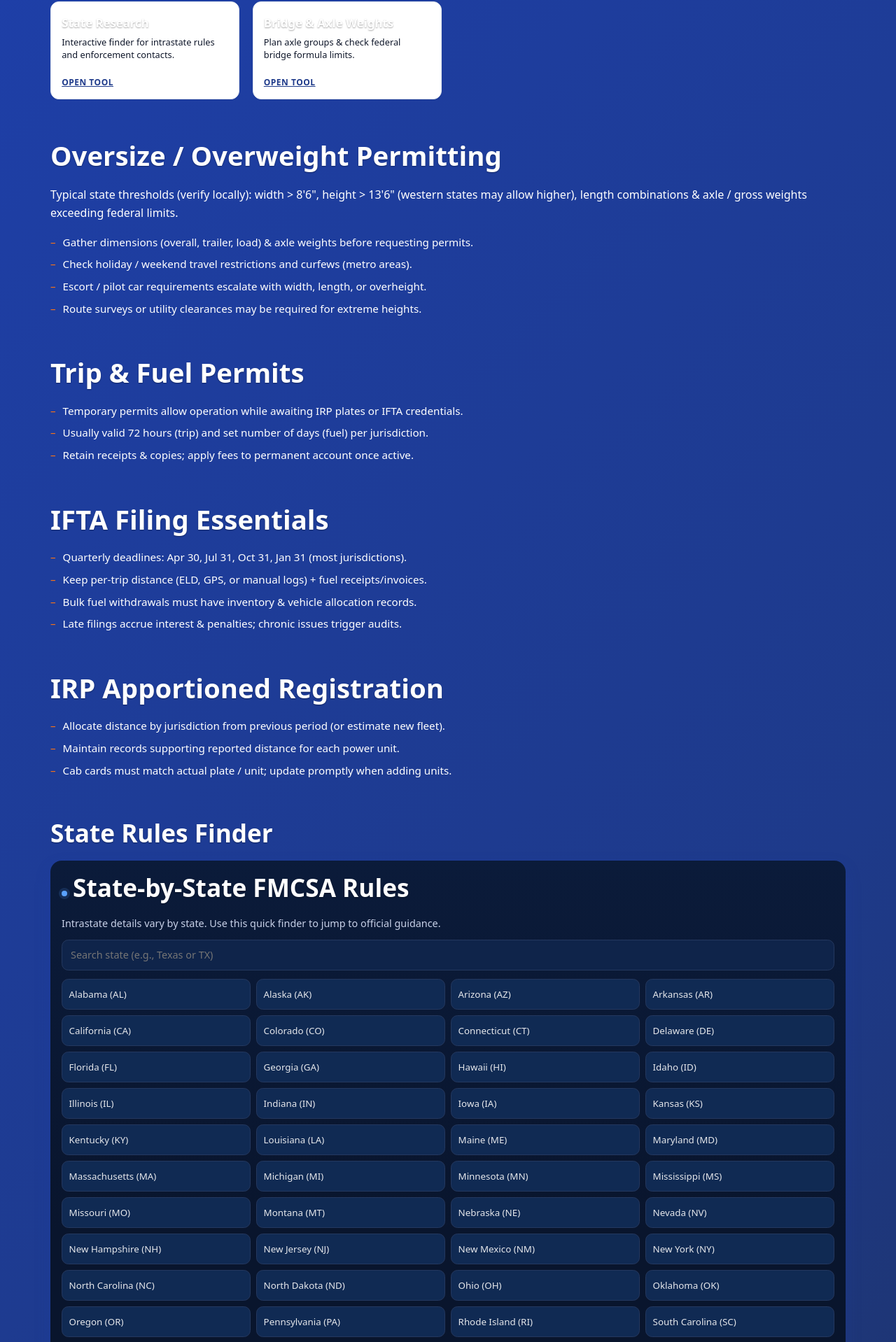
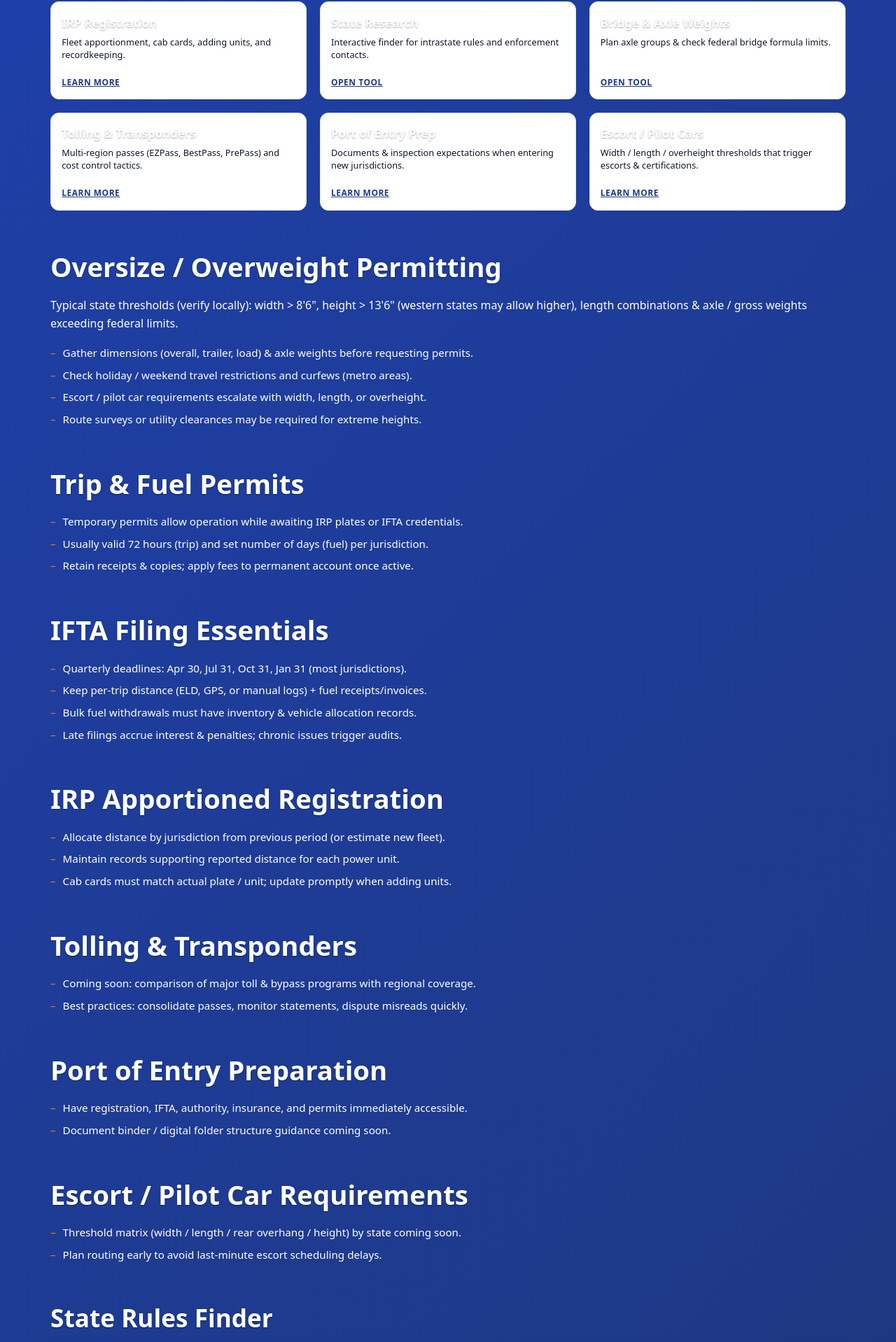
Before and after one commit to Cocodog2014/fixdq-Prod, a React (Vite) app: page /states in a window 1280 px wide. Shown: the part 678-2596 px from the top of the page at 70% size. Built offline with nearby package versions, Linux system fonts and the light colour scheme; no server answers.

Commit message:
updated the state jsx and css

```diff
--- a/src/pages/States/States.css
+++ b/src/pages/States/States.css
@@ -7,12 +7,19 @@
 /* Overview cards reuse landing-card; add accents */
 .states-section { margin-top:2rem; }
 .states-section .landing-grid { --card-min:230px; }
+@media (min-width:1000px){
+  /* Force 3x3 layout on large screens */
+  .states-section .landing-grid { grid-template-columns:repeat(3,1fr); }
+}
 .states-card-permits { border-left:8px solid var(--color-accent-orange); background:#fff7ed; }
 .states-card-trip { border-left:8px solid var(--color-accent-blue); background:#eff6ff; }
 .states-card-ifta { border-left:8px solid var(--color-accent-purple); background:#f5f3ff; }
 .states-card-irp { border-left:8px solid var(--color-accent-green); background:#ecfdf5; }
 .states-card-research { border-left:8px solid var(--color-accent-yellow); background:#fef9c3; }
 .states-card-weight { border-left:8px solid var(--color-accent-red); background:#ffe4e6; }
+.states-card-tolling { border-left:8px solid var(--color-accent-blue); background:#e0f2fe; }
+.states-card-ports { border-left:8px solid var(--color-accent-purple); background:#ede9fe; }
+.states-card-escort { border-left:8px solid var(--color-accent-yellow); background:#fefce8; }
 .states-section .landing-card h3 { margin-top:.2rem; }
 .landing-card .mini-link { font-size:.75rem; font-weight:600; text-transform:uppercase; letter-spacing:.5px; color:#1e3a8a; margin-top:auto; }
 
--- a/src/pages/States/States.jsx
+++ b/src/pages/States/States.jsx
@@ -51,6 +51,21 @@ export default function States() {
             <p>Plan axle groups & check federal bridge formula limits.</p>
             <a className="mini-link" href="#weight-tool">Open Tool</a>
           </div>
+          <div className="landing-card states-card-tolling">
+            <h3>Tolling & Transponders</h3>
+            <p>Multi-region passes (EZPass, BestPass, PrePass) and cost control tactics.</p>
+            <a className="mini-link" href="#tolling">Learn More</a>
+          </div>
+          <div className="landing-card states-card-ports">
+            <h3>Port of Entry Prep</h3>
+            <p>Documents & inspection expectations when entering new jurisdictions.</p>
+            <a className="mini-link" href="#port-entry">Learn More</a>
+          </div>
+          <div className="landing-card states-card-escort">
+            <h3>Escort / Pilot Cars</h3>
+            <p>Width / length / overheight thresholds that trigger escorts & certifications.</p>
+            <a className="mini-link" href="#escort">Learn More</a>
+          </div>
         </div>
       </section>
 
@@ -94,6 +109,30 @@ export default function States() {
         </ul>
       </section>
 
+      <section className="states-detail container" id="tolling">
+        <h2>Tolling & Transponders</h2>
+        <ul className="dash-list">
+          <li>Coming soon: comparison of major toll & bypass programs with regional coverage.</li>
+          <li>Best practices: consolidate passes, monitor statements, dispute misreads quickly.</li>
+        </ul>
+      </section>
+
+      <section className="states-detail container" id="port-entry">
+        <h2>Port of Entry Preparation</h2>
+        <ul className="dash-list">
+          <li>Have registration, IFTA, authority, insurance, and permits immediately accessible.</li>
+          <li>Document binder / digital folder structure guidance coming soon.</li>
+        </ul>
+      </section>
+
+      <section className="states-detail container" id="escort">
+        <h2>Escort / Pilot Car Requirements</h2>
+        <ul className="dash-list">
+          <li>Threshold matrix (width / length / rear overhang / height) by state coming soon.</li>
+          <li>Plan routing early to avoid last‑minute escort scheduling delays.</li>
+        </ul>
+      </section>
+
       <section className="states-tools container" id="state-rules-tool">
         <h2>State Rules Finder</h2>
         <StateRules />
```
